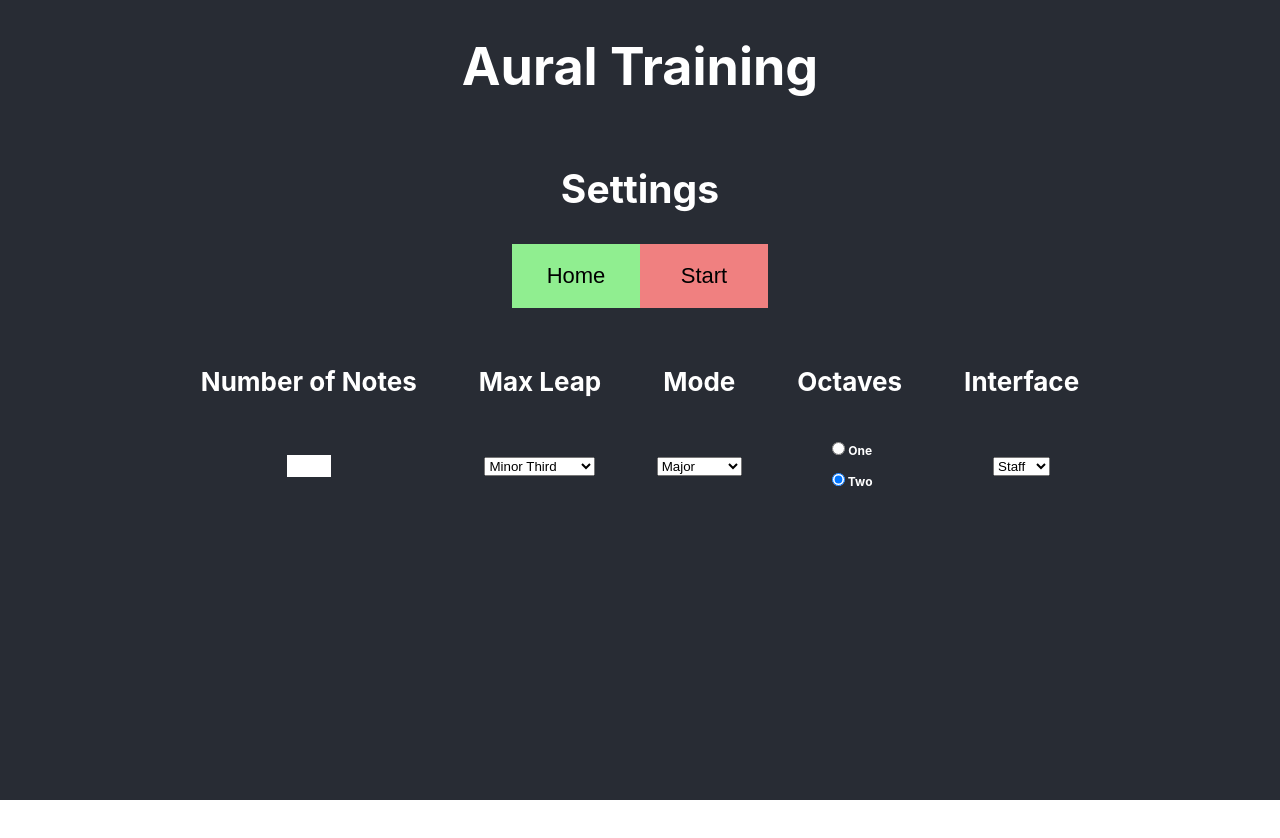
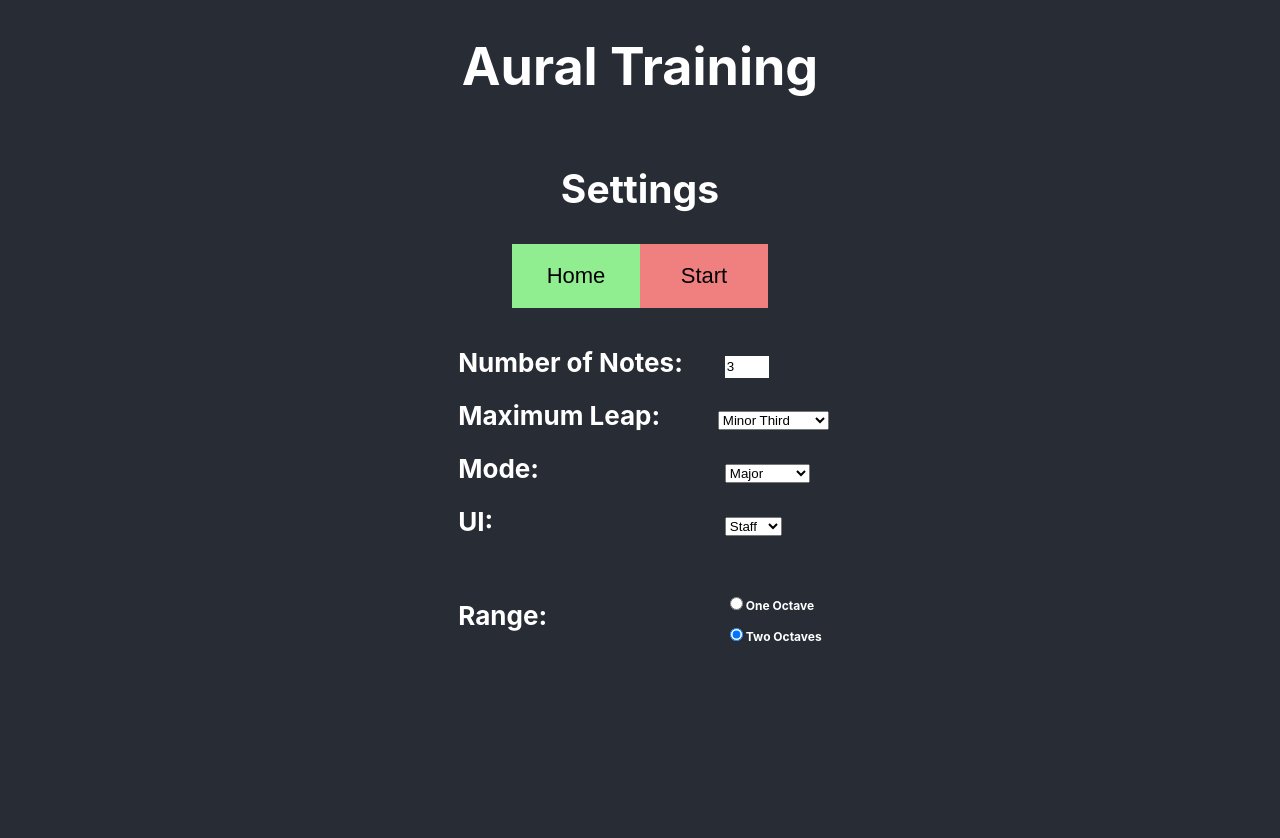
Before and after one commit to OU-HCI-18/aural-skills, a React (Create React App) app: page /settings in a window 1280 px wide. Shown: the top 838 px of the page. Before the commit the page ends 800 px from the top, so only its background shows below. Built offline with nearby package versions, Linux system fonts and the light colour scheme.

Commit message:
moved settings objects to functions, connected up range and up, modified table styling

```diff
--- a/src/App.css
+++ b/src/App.css
@@ -46,11 +46,12 @@
 }
 
 .Settings-table {
-  text-align: center;
+  text-align: left;
 }
 
 .Settings-table-cell {
-  padding: 30px;
+  padding: 10px 20px 10px 20px;
+  text-align: left;
 }
 
 label {
--- a/src/App.js
+++ b/src/App.js
@@ -92,6 +92,10 @@ class App extends React.Component {
       this.setState({max_leap : value});
     } else if (setting === "mode") {
       this.setState({mode : value});
+    } else if (setting === "range") {
+      this.setState({range : value});
+    } else if (setting === "ui") {
+      this.setState({ui : value});
     }
   }
 
@@ -112,6 +116,11 @@ class App extends React.Component {
           <Route path='/settings'>
             <Settings
               setSettings={this.setSettings}
+              numNotes={this.state.num_notes}
+              maxLeap={this.state.max_leap}
+              mode={this.state.mode}
+              range={this.state.range}
+              ui={this.state.ui}
             />
           </Route>
           <Route path='/results'>
--- a/src/settings.js
+++ b/src/settings.js
@@ -2,55 +2,24 @@ import React from 'react';
 import { NavLink } from 'react-router-dom';
 import './App.css';
 
-const modes = {
-  MAJOR : "major",
-  MINOR : "minor",
-  BLUES : 'blues',
-  PENTATONIC :'pentatonic',
-  CHROMATIC : 'chromatic'
-}
-
-function Settings(props) {
+function NumNotes(props) {
   return (
-  <div>
-  <header style={{padding:0}}>
-    <h2>Settings</h2>
-    <p>
-      <NavLink to='/'>
-        <button className="App-buttonXL colorGreen">Home</button>
-      </NavLink>
-      <NavLink to='/train'>
-        <button className="App-buttonXL colorCoral">Start</button>
-      </NavLink>
-    </p>
-
-  </header>
-  <table className="Setting-table">
-    <thead>
-      <tr>
-        <th className='Settings-table-cell'>Number of Notes</th>
-        <th className='Settings-table-cell'>Max Leap</th>
-        <th className='Settings-table-cell'>Mode</th>
-        <th className='Settings-table-cell'>Octaves</th>
-        <th className='Settings-table-cell'>Interface</th>
-      </tr>
-    </thead>
-    <tbody>
-    <tr>
-      <th>
     <input
         className="Input-Spinner"
         type="number"
         min="1"
         max="10"
         step="1"
+        value={props.default}
         onChange={(e) => props.setSettings("num_notes", e.target.value)}
     />
-      </th>
+  );
+}
 
-        <th>
+function MaxLeap(props) {
+  return (
   <select
-        defaultValue={3}
+      defaultValue={props.default}
       onChange={(e) => props.setSettings("max_leap", e.target.value)}
   >
     <option value={1}>Minor Second</option>
@@ -65,11 +34,13 @@ function Settings(props) {
     <option value={10}>Major Seventh</option>
     <option value={11}>Perfect Octave</option>
   </select>
-        </th>
+  );
+}
 
-        <th>
+function Mode(props) {
+  return (
   <select
-        defaultValue="major"
+      defaultValue={props.default}
       onChange={(e) => props.setSettings("mode", e.target.value)}
   >
     <option value="major">Major</option>
@@ -78,24 +49,84 @@ function Settings(props) {
     <option value="pentatonic">Pentatonic</option>
     <option value="chromatic">Chromatic</option>
   </select>
-      </th>
+  );
+}
 
-      <th>
+function NumOctaves(props) {
+  // TODO: fix this, maybe a group?
+  return (
+    <p>
     <input type = "radio" id = "one" name = "octaves" value = {1}
-        onChange={(e) => props.setSettings("range", e.target.value)}></input>
-      <label for= "one">One</label><br></br>
-      <input type = "radio" id = "two" name = "octaves" value = {2} checked></input>
-      <label for= "two">Two</label>
-       </th>
+        checked={props.default === 1}
+        onChange={(e) => props.setSettings("range", 1)}
+    />
+    <label for="one">One Octave</label><br></br>
+    <input type = "radio" id = "two" name = "octaves" value = {2}
+        checked={props.default === 2}
+        onChange={(e) => props.setSettings("range", 2)}
+    />
+    <label for="two">Two Octaves</label>
+    </p>
+  )
+}
 
-      <th>
+function UI(props) {
+  return (
     <select
-        defaultValue="staff"
-        onChange={(e) => props.setSettings("staff", e.target.value)}>
+      defaultValue={props.default}
+      onChange={(e) => props.setSettings("ui", e.target.value)}
+    >
       <option value="staff">Staff</option>
       <option value="piano">Piano</option>
+    </select>
+  )
+}
 
-        </select>
+function Settings(props) {
+  return (
+  <div className="App-header">
+  <header style={{padding:0}}>
+    <h2>Settings</h2>
+    <p>
+      <NavLink to='/'>
+        <button className="App-buttonXL colorGreen">Home</button>
+      </NavLink>
+      <NavLink to='/train'>
+        <button className="App-buttonXL colorCoral">Start</button>
+      </NavLink>
+    </p>
+
+  </header>
+  <table className="Setting-table">
+  <tbody>
+    <tr>
+      <th className='Settings-table-cell'>Number of Notes:</th>
+      <th className='Settings-table-cell'>
+        <NumNotes setSettings={props.setSettings} default={props.numNotes}/>
+      </th>
+    </tr>
+    <tr>
+      <th className='Settings-table-cell'>Maximum Leap:</th>
+      <th>
+        <MaxLeap setSettings={props.setSettings} default={props.maxLeap}/>
+      </th>
+    </tr>
+    <tr>
+      <th className='Settings-table-cell'>Mode:</th>
+      <th className='Settings-table-cell'>
+        <Mode setSettings={props.setSettings} default={props.mode}/>
+      </th>
+    </tr>
+    <tr>
+      <th className='Settings-table-cell'>UI:</th>
+      <th className='Settings-table-cell'>
+        <UI setSettings={props.setSettings} default={props.ui}/>
+      </th>
+    </tr>
+    <tr>
+      <th className='Settings-table-cell'>Range:</th>
+      <th className='Settings-table-cell'>
+        <NumOctaves setSettings={props.setSettings} default={props.range}/>
       </th>
     </tr>
   </tbody>
```
Lines whose indentation alone changed are shown as unchanged.
